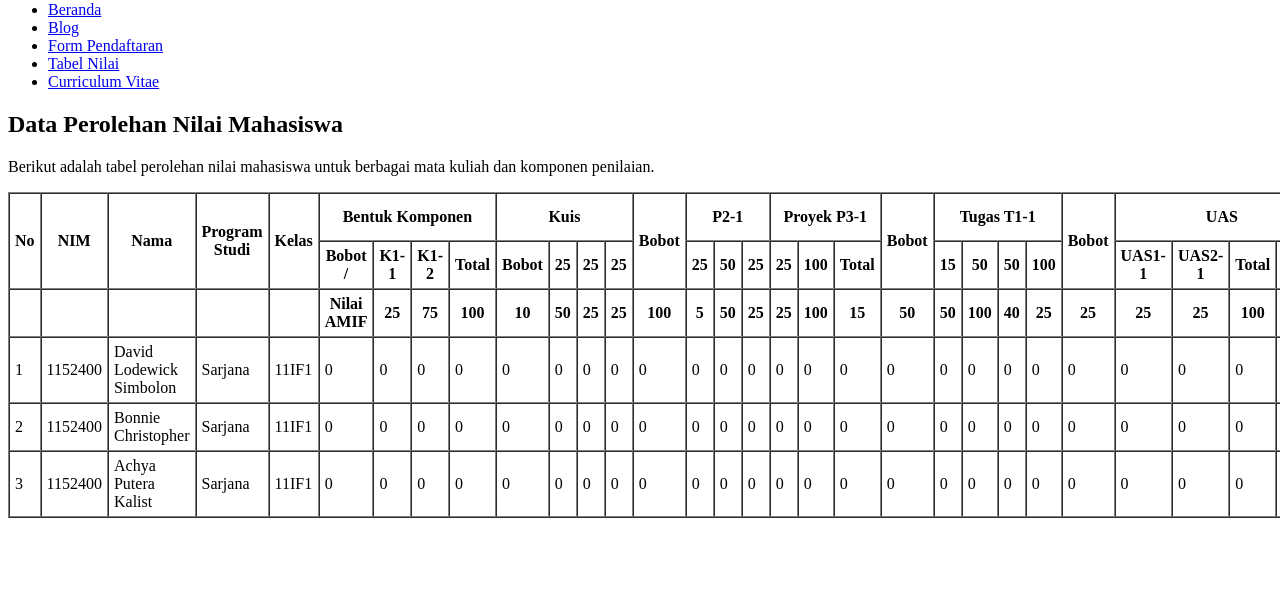
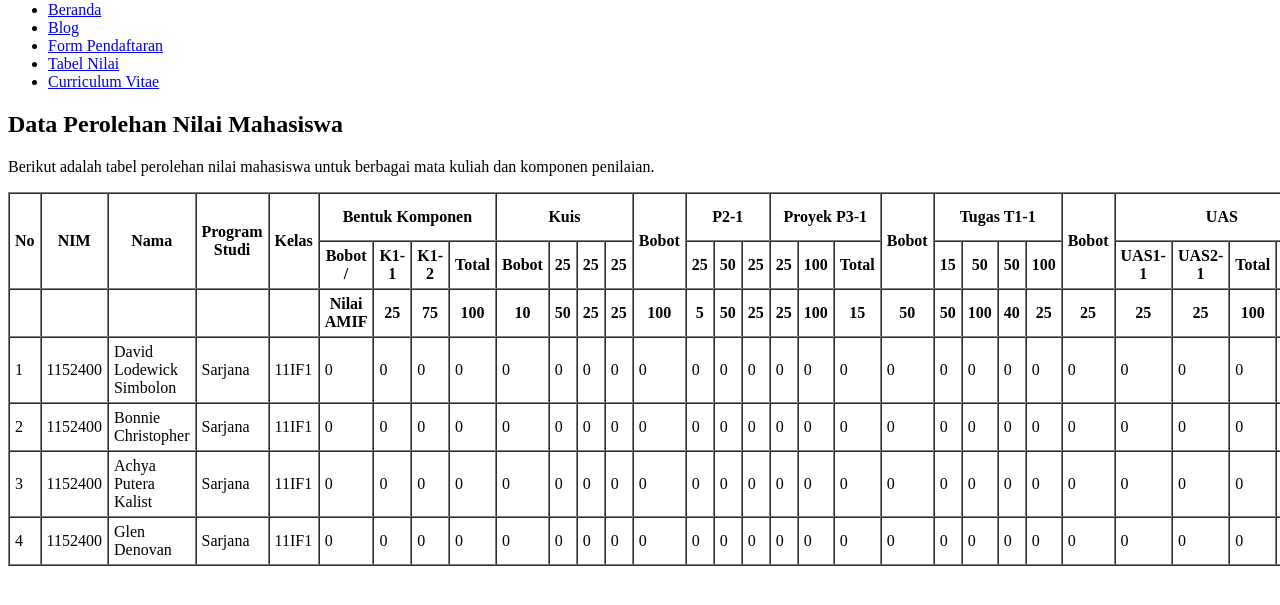
Before and after one commit to Andre1qaz/pabwe-p1-html, a plain HTML site: page Tabel-nilai.html in a window 1280 px wide. Shown: the part 79-684 px from the top of the page. Drawn offline with Linux system fonts and the light colour scheme.

Commit message:
Update Tabel-nilai.html

```diff
--- a/Tabel-nilai.html
+++ b/Tabel-nilai.html
@@ -215,3 +215,37 @@
                     <td>0</td>
                 </tr>
                 <tr>
+                     <td>4</td>
+                    <td>1152400</td>
+                    <td>Glen Denovan</td>
+                    <td>Sarjana</td>
+                    <td>11IF1</td>
+                    <td>0</td>
+                    <td>0</td>
+                    <td>0</td>
+                    <td>0</td>
+                    <td>0</td>
+                    <td>0</td>
+                    <td>0</td>
+                    <td>0</td>
+                    <td>0</td>
+                    <td>0</td>
+                    <td>0</td>
+                    <td>0</td>
+                    <td>0</td>
+                    <td>0</td>
+                    <td>0</td>
+                    <td>0</td>
+                    <td>0</td>
+                    <td>0</td>
+                    <td>0</td>
+                    <td>0</td>
+                    <td>0</td>
+                    <td>0</td>
+                    <td>0</td>
+                    <td>0</td>
+                    <td>0</td>
+                    <td>0</td>
+                    <td>0</td>
+                </tr>
+                <tr>
```
